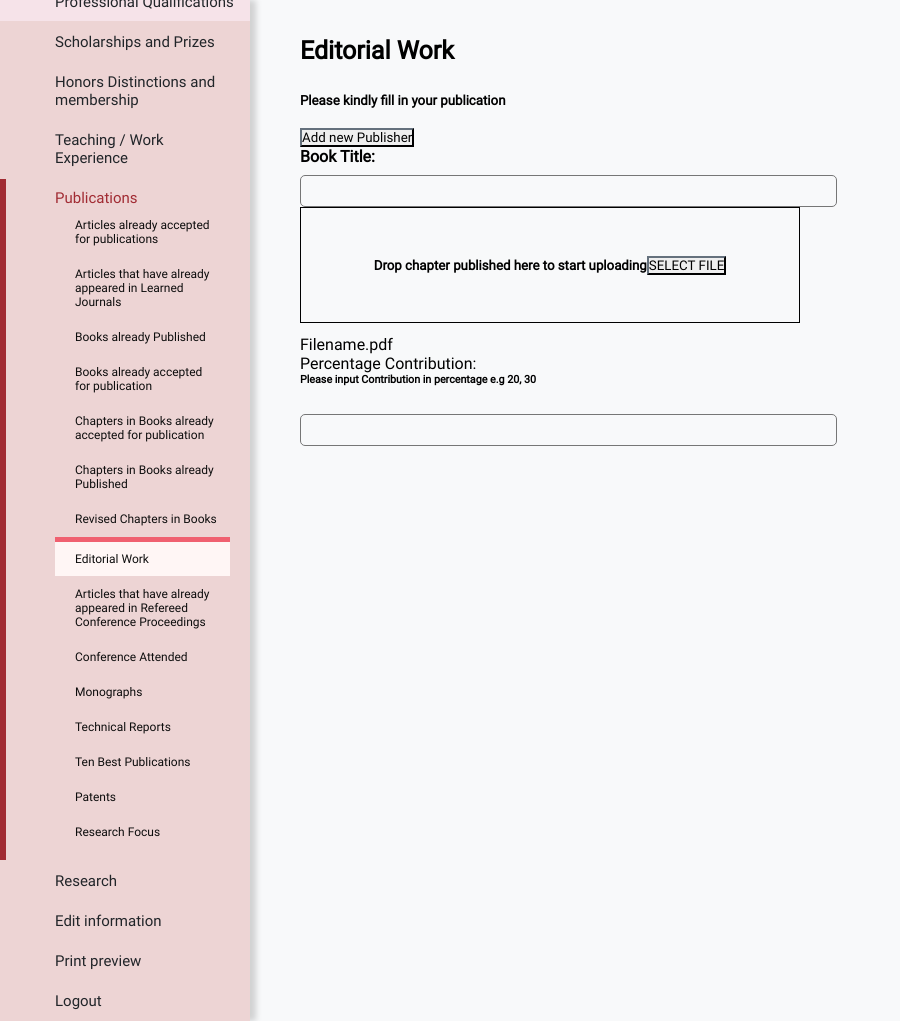
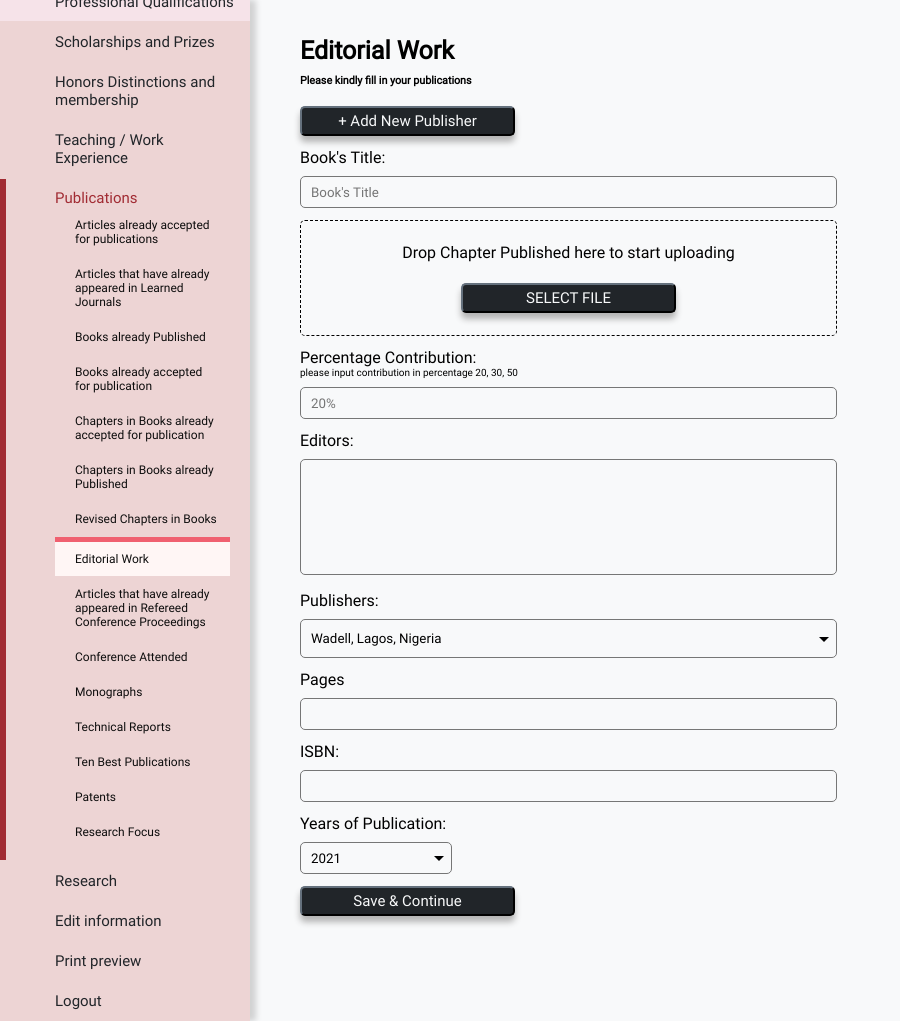
Before and after one commit to trevidia/apcv_maker, a PHP site: page /apcv_maker/php/publications/editorial_work.php in a window 1280 px wide. Shown: the whole page, without its empty margins (0-900 px from the left). Run offline with PHP 8.4, Linux system fonts and the light colour scheme.

Commit message:
Editorial page done!

```diff
--- a/php/publications/editorial_work.php
+++ b/php/publications/editorial_work.php
@@ -7,6 +7,36 @@
     <!-- CSS only -->
 </head>
 <body>
+
+<div id="pop_up_container">
+    <div id="popUp">
+        <form>
+            <img src="../../static/close_icon.svg" alt="close" id="close_pop_up">
+            <h1>New Journal</h1>
+
+            <div>
+                <p>
+                    <label for="journal_name">
+                        Journal name:
+                    </label>
+                </p>
+                <input type="text" name="journal_name" id="journal_name">
+            </div>
+            <div>
+                <p>
+                    <label for="dropdown_pop">
+                        Country:
+                    </label>
+                </p>
+                <select id="dropdown_pop" name="country">
+                    <option value="Nigeria" selected disabled hidden> Nigeria</option>
+                    <option value="japan"> Japan</option>
+                </select>
+            </div>
+            <input type="submit" name="save_and_continue" value="Save & Continue" class="black_button">
+        </form>
+    </div>
+</div>
 <div id="root">
     <!-- this is the drawer for the apcv maker site -->
     <?php
@@ -27,26 +57,95 @@
         *  thank you
         */
         ?>
-        <div>
-            <form action="post">
-                <h1>Editorial Work</h1><br>
-                <h5>Please kindly fill in your publication</h5><br>
-                <button>Add new Publisher</button>
-                <br>
-                <h4>Book Title:</h4>
-                <input type="text">
-                <br>
-                <div style = "border:1px solid black; height:116px; width:500px; align-items:center;  justify-content:center; display:flex;">
-                    <h5>Drop chapter published here to start uploading</h5><br>
-                    <button type="button" class="btn btn-secondary">SELECT FILE</button>
-                </div >
-                <span>Filename.pdf</span>
-                <br>
-                <label for="percentage_contribution">Percentage Contribution:</label>
-                <h6>Please input Contribution in percentage e.g 20, 30</h6><br>
-                <input type="text">
-
-
+        <div class="form">
+            <form>
+                <div>
+                    <h1>Editorial Work</h1>
+                    <h6>Please kindly fill in your publications</h6>
+                    <br>
+                    <input type="button" value="+ Add New Publisher" class="black_button" id="new_popup">
+                </div>
+                <div>
+                    <p>
+                        <label for="pub_title">Book's Title:</label>
+                    </p>
+                    <input type="text" name="pub_title" id="pub_title" placeholder="Book's Title">
+                </div>
+                <div class="upload_box" id="uploader">
+                    <p>
+                        <label for="upload_button">
+                            Drop Chapter Published here to start uploading
+                        </label>
+                    </p>
+                    <input type="file" value="SELECT FILE" id="select_file" class="black_button" hidden>
+                    <input type="button" value="SELECT FILE" name="select_file" id="upload_button" class="black_button">
+                </div>
+                <div id="filename">
+                </div>
+                <div>
+                    <p>
+                        <label for="percent_contribution">
+                            Percentage Contribution:
+                        </label>
+                    </p>
+                    <p style="font-size: 10px">
+                        please input contribution in percentage 20, 30, 50
+                    </p>
+                    <input type="text" name="percent_contribution" id="percent_contribution" placeholder="20%">
+                </div>
+                <div>
+                    <p>
+                        <label for="authors">
+                            Editors:
+                        </label>
+                    </p>
+                    <textarea id="authors" name="authors" required></textarea>
+                </div>
+                <div>
+                    <p>
+                        <label for="publishers">
+                            Publishers:
+                        </label>
+                    </p>
+                    <select id="publishers" name="publishers">
+                        <option value="1"> Wadell, Lagos, Nigeria</option>
+                        <option value="2">Macmillian, Nigeria</option>
+                    </select>
+                </div>
+                <div>
+                    <p>
+                        <label for="pages">
+                            Pages
+                        </label>
+                    </p>
+                    <input type="text" name="pages" id="pages" >
+                </div>
+                <div>
+                    <p>
+                        <label for="isbn">
+                            ISBN:
+                        </label>
+                    </p>
+                    <input type="text" name="isbn" id="isbn" >
+                </div>
+                <div>
+                    <p>
+                        <label for="date_accepted">
+                            Years of Publication:
+                        </label>
+                    </p>
+                    <div id="year_of_publication" class="year_of_publication">
+                        <select name="year" class="year">
+                            <option value="2021">
+                                2021
+                            </option>
+                            <option value="2020">
+                                2020
+                            </option>
+                        </select>
+                    </div>
+                </div>
+                <input type="submit" name="save_and_continue" value="Save & Continue" class="black_button">
 
             </form>
         </div>
```
